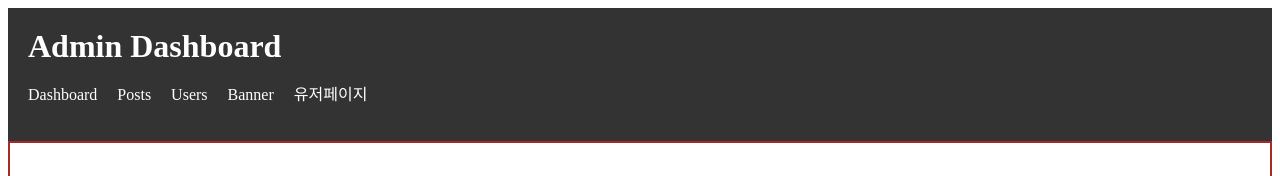
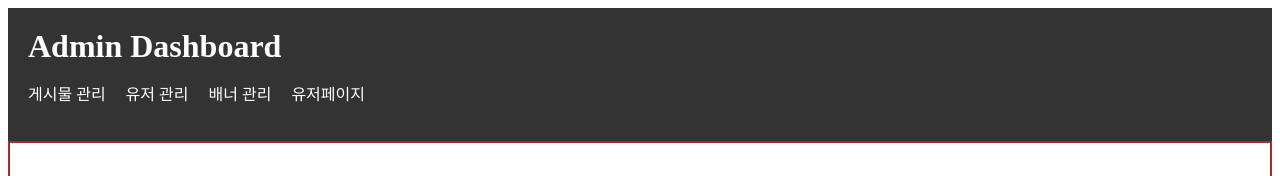
Before and after one commit to Hyunjun-11/church-Fe, a React (Vite) app: page /admin in a window 1280 px wide. Shown: the top 176 px of the page. Built offline with nearby package versions, Linux system fonts and the light colour scheme.

Commit message:
chore : adminPage category edit

```diff
--- a/src/Pages/admin/AdminLayout.jsx
+++ b/src/Pages/admin/AdminLayout.jsx
@@ -15,10 +15,10 @@ const AdminLayout = () => {
         <h1>Admin Dashboard</h1>
         <nav>
           <ul>
-            <li onClick={() => handleClick("dashboard")}>Dashboard</li>
-            <li onClick={() => handleClick("posts")}>Posts</li>
-            <li onClick={() => handleClick("users")}>Users</li>
-            <li onClick={() => handleClick("banner")}>Banner</li>
+            {/* <li onClick={() => handleClick("dashboard")}>Dashboard</li> */}
+            <li onClick={() => handleClick("posts")}>게시물 관리</li>
+            <li onClick={() => handleClick("users")}>유저 관리</li>
+            <li onClick={() => handleClick("banner")}>배너 관리</li>
             <li onClick={() => handleClick("/")}>유저페이지</li>
           </ul>
         </nav>
--- a/src/components/bodyTemp/churchInfo/ChurchInfo.jsx
+++ b/src/components/bodyTemp/churchInfo/ChurchInfo.jsx
@@ -3,13 +3,14 @@ import styled from "styled-components";
 import BodyTitle from "../../common/BodyTitle";
 
 const Container = styled.div`
-  background-color: #f9f9f9;
+  // background-color: #f9f9f9;
   border-radius: 10px;
-  box-shadow: 0 4px 8px rgba(0, 0, 0, 0.1);
+  // box-shadow: 0 4px 8px rgba(0, 0, 0, 0.1);
   margin: 0 auto;
 `;
 
 const Section = styled.div`
+padding: 12px;
   margin-top: 20px;
 `;
 
```
